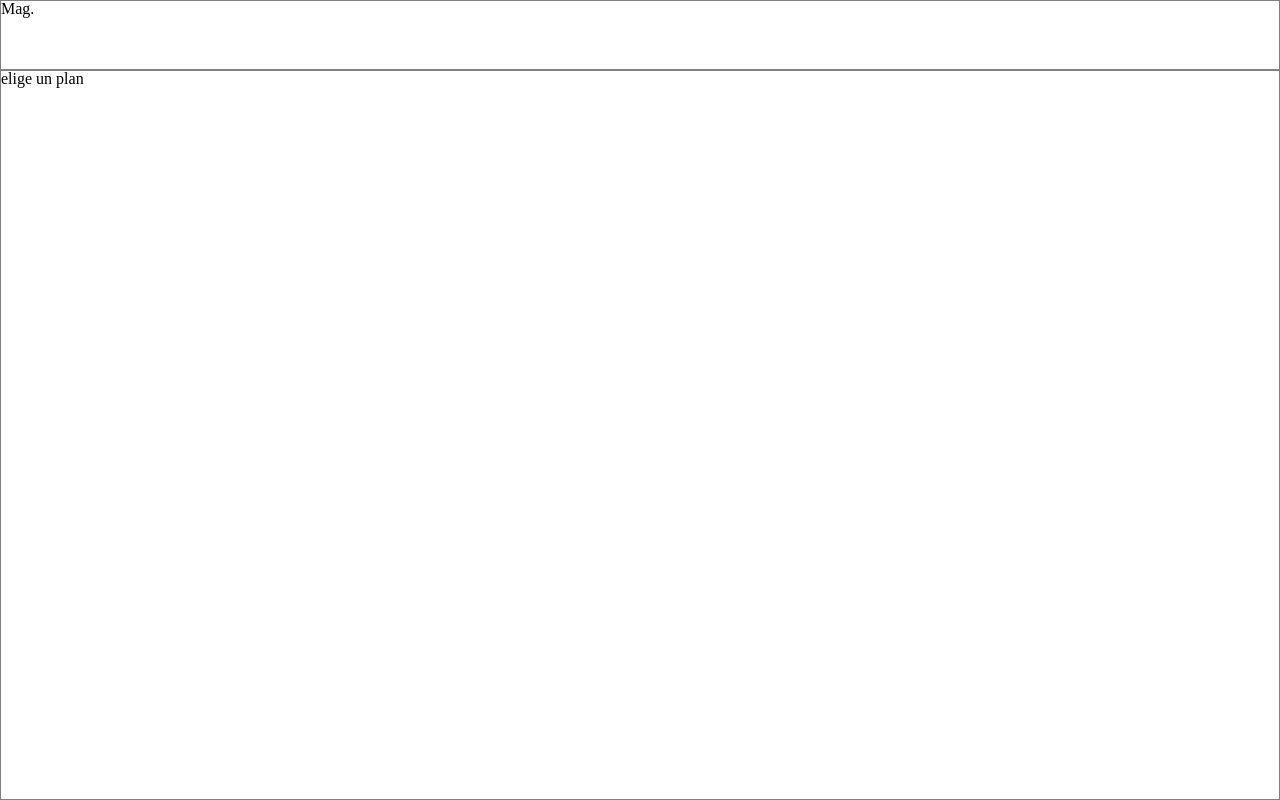
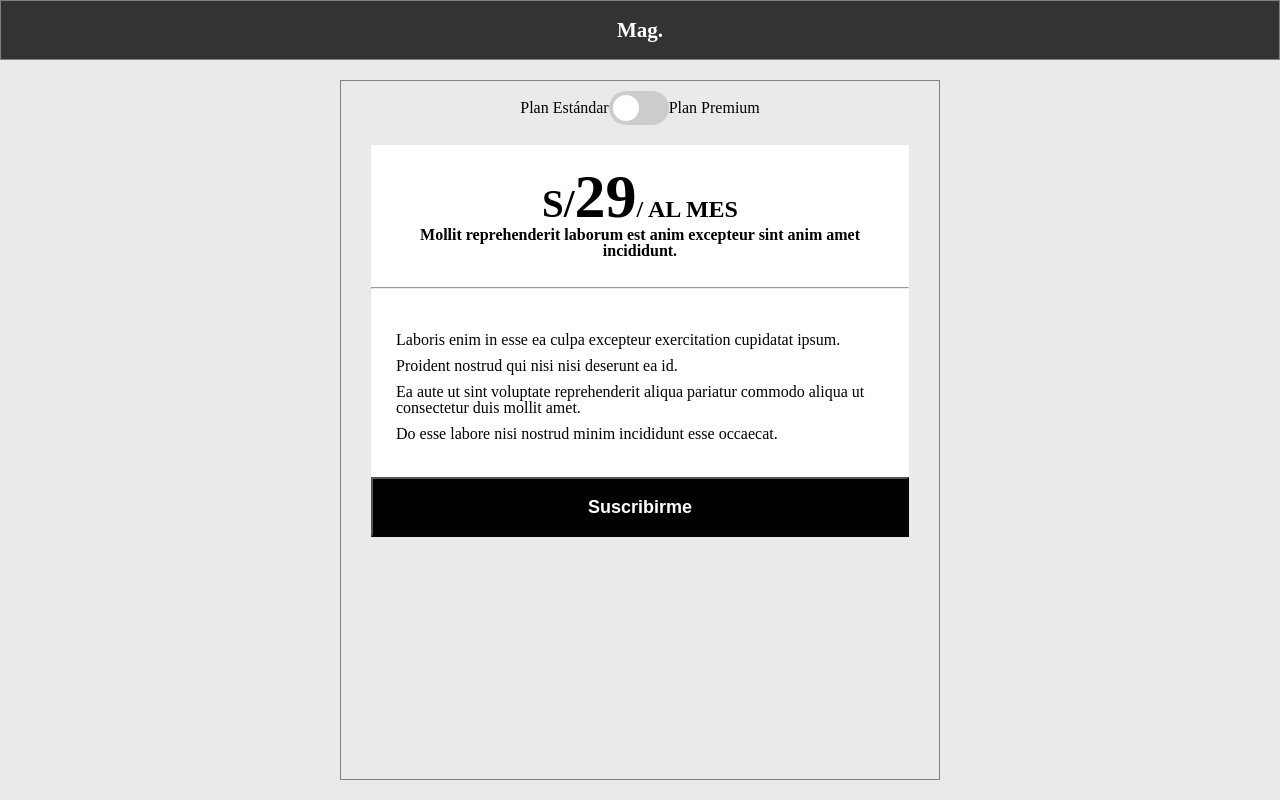
Before and after one commit to TheCARGOS/mag-demo-frontend, a React (Create React App) app: page / in a window 1280 px wide. Built offline with nearby package versions, Linux system fonts and the light colour scheme.

Commit message:
feat(PlanSelector): first view implemented

```diff
--- a/src/App.tsx
+++ b/src/App.tsx
@@ -2,7 +2,7 @@ import React from 'react'
 import AppLayout from './layouts/AppLayout/AppLayout'
 import './reset.scss'
 
-const App = () => {
+const App = (): JSX.Element => {
   return (
     <AppLayout />
   )
--- a/src/components/Header/Header.tsx
+++ b/src/components/Header/Header.tsx
@@ -3,8 +3,8 @@ import styles from './styles.module.scss'
 
 const Header = (): JSX.Element => {
   return (
-    <div>
-      Mag.
+    <div className={ styles.header }>
+      <h1 className={ styles.header__title }>Mag.</h1>
     </div>
   )
 }
--- a/src/components/Header/styles.module.scss
+++ b/src/components/Header/styles.module.scss
@@ -0,0 +1,12 @@
+.header {
+  background-color: #333333;
+  display: flex;
+  justify-content: center;
+  align-items: center;
+
+  &__title {
+    font-weight: bolder;
+    font-size: 21px;
+    color: white;
+  }
+}
--- a/src/components/Plan/Plan.tsx
+++ /dev/null
@@ -1,12 +0,0 @@
-import React from 'react'
-import styles from './styles.module.scss'
-
-const Plan = (): JSX.Element => {
-  return (
-    <div>
-      <span>elige un plan</span>
-    </div>
-  )
-}
-
-export default Plan
--- /dev/null
+++ b/src/components/PlanSelector/PlanSelector.tsx
@@ -0,0 +1,44 @@
+import React from 'react'
+import styles from './styles.module.scss'
+
+const Plan = (): JSX.Element => {
+  return (
+    <div className={ styles.planSelector }>
+      <div className={ styles.planSelector__choose }>
+        <span>Plan Estándar</span>
+        <label className={ styles.switch }>
+          <input type="checkbox" />
+          <span className={ styles.slider }></span>
+        </label>
+        <span>Plan Premium</span>
+      </div>
+
+      <div className={ styles.planSelector__card }>
+        <div className={ styles.planSelector__card__header }>
+            <p>
+              <span className={ styles.planSelector__card__header__medium }>S/</span>
+              <span className={ styles.planSelector__card__header__large }>29</span>
+              <span className={ styles.planSelector__card__header__small }>/ AL MES</span>
+            </p>
+
+            <p>Mollit reprehenderit laborum est anim excepteur sint anim amet incididunt.</p>
+
+        </div>
+
+        <hr />
+
+        <div className={ styles.planSelector__card__body }>
+          <ul className={ styles.planSelector__card__body__list }>
+            <li className={ styles.planSelector__card__body__list__item }>Laboris enim in esse ea culpa excepteur exercitation cupidatat ipsum.</li>
+            <li className={ styles.planSelector__card__body__list__item }>Proident nostrud qui nisi nisi deserunt ea id.</li>
+            <li className={ styles.planSelector__card__body__list__item }>Ea aute ut sint voluptate reprehenderit aliqua pariatur commodo aliqua ut consectetur duis mollit amet.</li>
+            <li className={ styles.planSelector__card__body__list__item }>Do esse labore nisi nostrud minim incididunt esse occaecat.</li>
+          </ul>
+        </div>
+        <button className={ styles.planSelector__card__button }>Suscribirme</button>
+      </div>
+    </div>
+  )
+}
+
+export default Plan
--- /dev/null
+++ b/src/components/PlanSelector/styles.module.scss
@@ -0,0 +1,119 @@
+.planSelector {
+  display: grid;
+  flex-direction: column;
+  justify-content: center;
+  align-items: center;
+  position: relative;
+
+  &__choose {
+    display: flex;
+    align-items: center;
+    justify-content: center;
+    margin-bottom: 20px;
+  }
+
+  &__card {
+    background-color: white;
+    text-align: center;
+
+    &__header {
+      padding: 20px;
+      font-weight: bolder;
+
+      &__small {
+        font-size: 24px;
+      }
+
+      &__medium {
+        font-size: 39px;
+      }
+
+      &__large {
+        font-size: 62px;
+      }
+    }
+
+    &__body {
+      padding: 25px;
+      text-align: start;
+
+      &__list {
+        &__item {
+          margin: 10px 0;
+        }
+      }
+    }
+
+    &__button {
+      display: block;
+      width: 100%;
+      background-color: #000000;
+      color: white;
+      font-weight: bolder;
+      text-align: center;
+      line-height: 3;
+      font-size: 18px;
+    }
+  }
+}
+
+.switch {
+  position: relative;
+  display: inline-block;
+  width: 60px;
+  height: 34px;
+}
+
+.switch input {
+  opacity: 0;
+  width: 0;
+  height: 0;
+}
+
+.slider {
+  position: absolute;
+  cursor: pointer;
+  top: 0;
+  left: 0;
+  right: 0;
+  bottom: 0;
+  background-color: #ccc;
+  -webkit-transition: .4s;
+  transition: .4s;
+  border-radius: 34px;
+}
+
+.slider:before {
+  position: absolute;
+  content: "";
+  height: 26px;
+  width: 26px;
+  left: 4px;
+  bottom: 4px;
+  background-color: white;
+  -webkit-transition: .4s;
+  transition: .4s;
+  border-radius: 50%;
+}
+
+input:checked + .slider {
+  background-color: #2196F3;
+}
+
+input:focus + .slider {
+  box-shadow: 0 0 1px #2196F3;
+}
+
+input:checked + .slider:before {
+  -webkit-transform: translateX(26px);
+  -ms-transform: translateX(26px);
+  transform: translateX(26px);
+}
+
+/* Rounded sliders */
+.slider.round {
+  border-radius: 34px;
+}
+
+.slider.round:before {
+}
--- a/src/layouts/AppLayout/AppLayout.tsx
+++ b/src/layouts/AppLayout/AppLayout.tsx
@@ -1,14 +1,16 @@
 import React from 'react'
 import Header from '../../components/Header/Header'
-import Plan from '../../components/Plan/Plan'
+import PlanSelector from '../../components/PlanSelector/PlanSelector'
 import styles from './styles.module.scss'
 
-const AppLayout = () => {
+const AppLayout = (): JSX.Element => {
   return (
     <div className={ styles.AppLayout }>
       <Header />
 
-      <Plan />
+      <div className={ styles.AppLayout__container }>
+        <PlanSelector />
+      </div>
     </div>
   )
 }
--- a/src/layouts/AppLayout/styles.module.scss
+++ b/src/layouts/AppLayout/styles.module.scss
@@ -2,9 +2,16 @@
   height: 100vh;
   display: grid;
   grid-template-columns: 100%;
-  grid-template-rows: 70px 1fr;
+  grid-template-rows: 60px 1fr;
+  background-color: #EAEAEA;
 
   & > div {
     border: 1px solid grey;
   }
+
+  &__container {
+    margin: 20px auto;
+    max-width: 600px;
+    padding: 10px 30px;
+  }
 }
--- a/src/reset.scss
+++ b/src/reset.scss
@@ -46,3 +46,7 @@ table {
 	border-collapse: collapse;
 	border-spacing: 0;
 }
+
+* {
+	box-sizing: border-box;
+}
```
Also changed, not shown: src/components/Plan/styles.module.scss (deleted).
